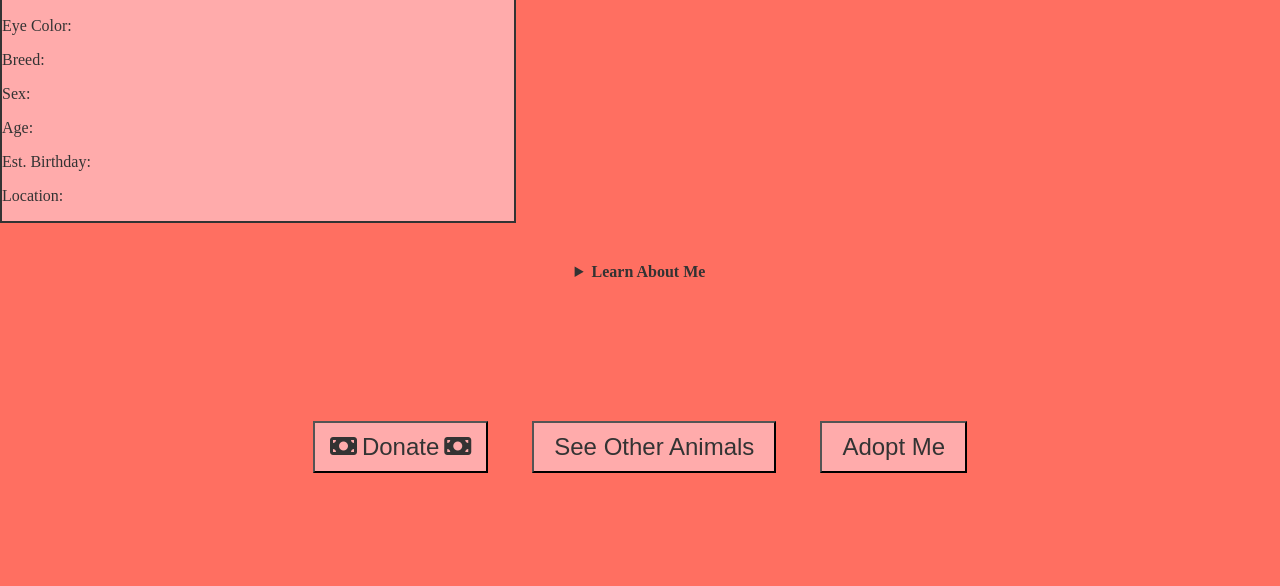
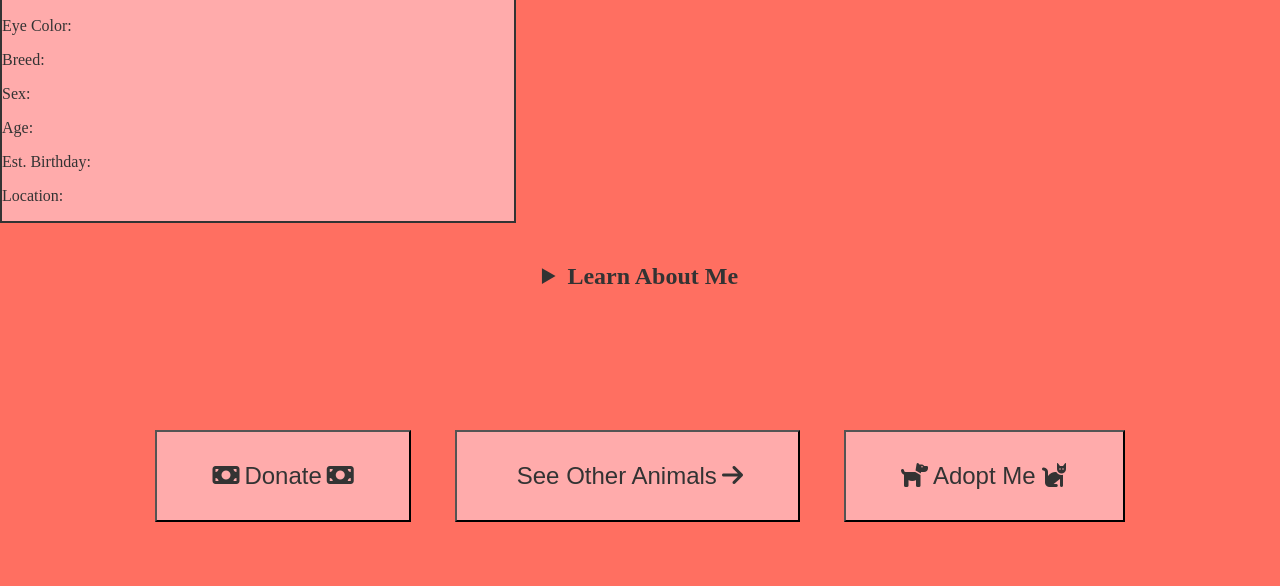
Before and after one commit to awint00r/proposal-profile, a plain HTML site: page AdoptionPage.html in a window 1280 px wide. Shown: the part 214-800 px from the top of the page. Drawn offline with Linux system fonts and the light colour scheme.

Commit message:
Reduced lines within pseudo elements to remove unnecessary properties and values. Also added additional pseudo elements to my other buttons.

```diff
--- a/styles.css
+++ b/styles.css
@@ -87,6 +87,7 @@ h1 {
 details summary {
     color:#333333;
     font-weight: bold;
+    font-size: 24px;
 }
 details p {
     padding: 10px;
@@ -103,7 +104,7 @@ details p {
     background-color:#FFABAB;
     color:#333333;
     margin-right: 20px;
-    padding: 10px 20px;
+    padding: 30px 60px;
     font-size: 24px;
     margin: 20px;
 }
@@ -112,8 +113,6 @@ details p {
     font-family: Font Awesome 5 Free;
     font-weight: 900;
     display: inline-block;
-    text-rendering: auto;
-    -webkit-font-smoothing: antialiased;
     font: var(--fa-font-solid);
     position: relative;
     left: -5px;
@@ -123,8 +122,33 @@ details p {
     font-family: Font Awesome 5 Free;
     font-weight: 900;
     display: inline-block;
-    text-rendering: auto;
-    -webkit-font-smoothing: antialiased;
+    font: var(--fa-font-solid);
+    position: relative;
+    right: -5px;
+}
+.Buttons #Button2::after {
+    content: "\f061";
+    font-family: Font Awesome 5 Free;
+    font-weight: 900;
+    display: inline-block;
+    font: var(--fa-font-solid);
+    position: relative;
+    right: -5px;
+}
+.Buttons #Button3::before {
+    content: "\f6d3";
+    font-family: Font Awesome 5 Free;
+    font-weight: 900;
+    display: inline-block;
+    font: var(--fa-font-solid);
+    position: relative;
+    left: -5px;
+}
+.Buttons #Button3::after {
+    content: "\f6be";
+    font-family: Font Awesome 5 Free;
+    font-weight: 900;
+    display: inline-block;
     font: var(--fa-font-solid);
     position: relative;
     right: -5px;
```
